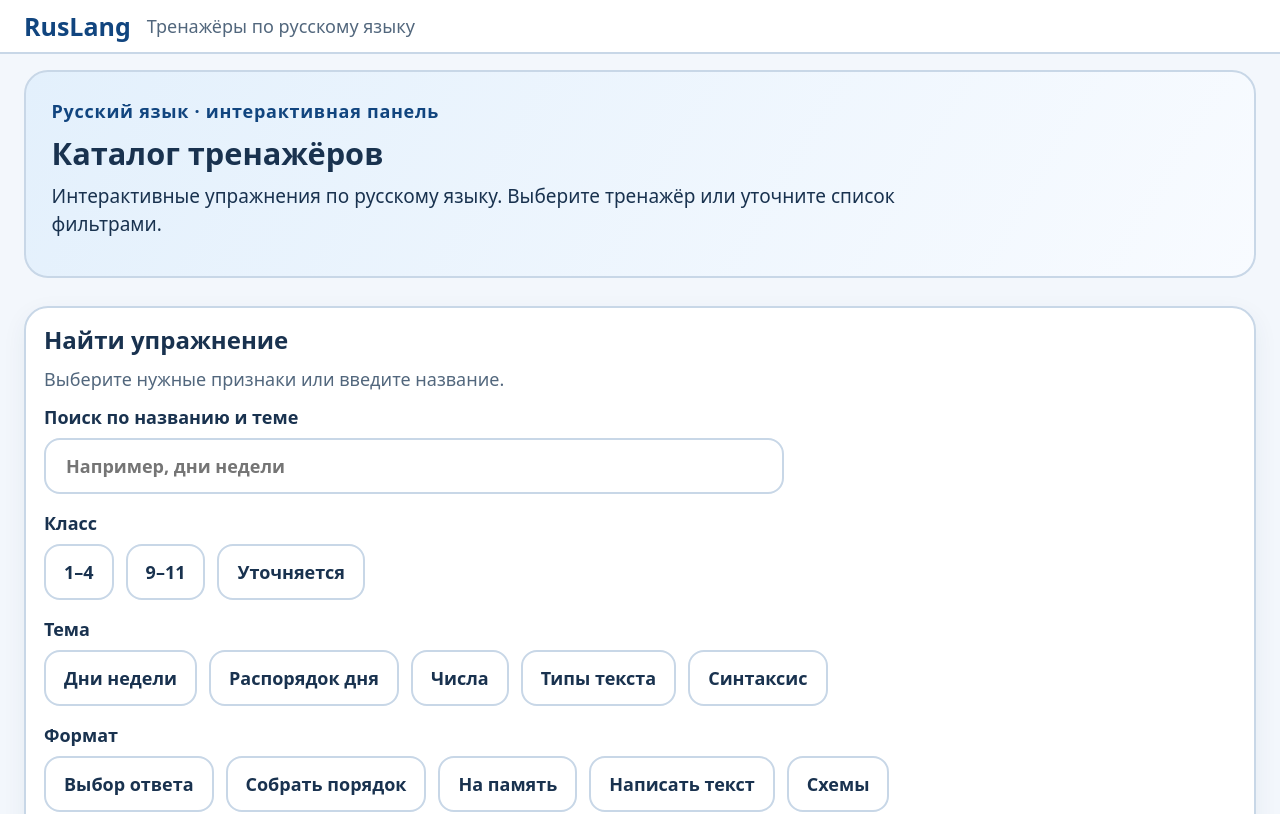
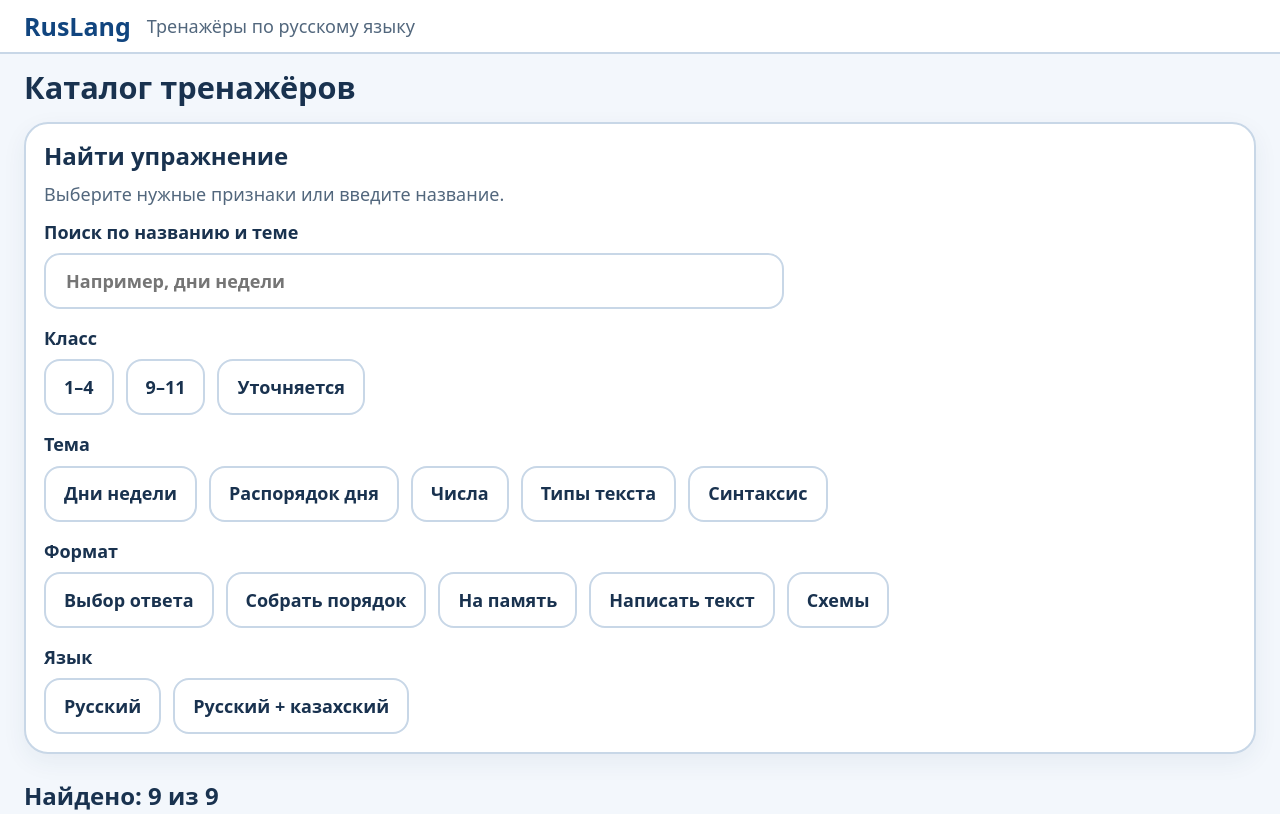
Before and after one commit to aryspixel/RusLang, a Vue app: page / in a window 1280 px wide. Shown: the top 814 px of the page. Built offline with nearby package versions, Linux system fonts and the light colour scheme.

Commit message:
Remove large catalog hero banner

```diff
--- a/src/App.vue
+++ b/src/App.vue
@@ -63,11 +63,7 @@ function audienceLabel(item) {
       </template>
 
       <template v-else>
-        <div class="hero">
-          <p class="eyebrow">Русский язык · интерактивная панель</p>
-          <h1>Каталог тренажёров</h1>
-          <p class="lead">Интерактивные упражнения по русскому языку. Выберите тренажёр или уточните список фильтрами.</p>
-        </div>
+        <h1 class="section-title">Каталог тренажёров</h1>
         <SurfacePanel class="catalog-filters">
           <div class="catalog-filters__heading">
             <div><h2>Найти упражнение</h2><p class="muted">Выберите нужные признаки или введите название.</p></div>
--- a/src/styles/base.css
+++ b/src/styles/base.css
@@ -16,8 +16,6 @@ a { color: var(--color-primary); }
 .site-brand { color: var(--color-primary-dark); font-size: clamp(25px, 1.8vw, 34px); font-weight: 850; text-decoration: none; }
 .site-header__label { color: var(--color-muted); font-size: clamp(18px, 1.3vw, 24px); }
 .site-main { width: min(calc(100% - 48px), var(--content-width)); margin: 0 auto; padding: var(--space-5) 0 40px; }
-.hero { border-radius: var(--radius-card); padding: clamp(20px, 2vw, 32px); background: var(--hero-background); border: 2px solid var(--color-border); margin-bottom: var(--space-5); }
-.eyebrow { color: var(--color-primary-dark); font-size: clamp(18px, 1.2vw, 22px); font-weight: 800; letter-spacing: .04em; }
 .lead { max-width: 950px; font-size: clamp(19px, 1.4vw, 26px); }
 .back-link { display: inline-flex; align-items: center; min-height: 56px; font-weight: 750; }
 .back-link { margin-bottom: var(--space-3); }
```
Also changed, not shown: src/games/soberi-nedelyu/data.js (line endings or trailing spaces).
